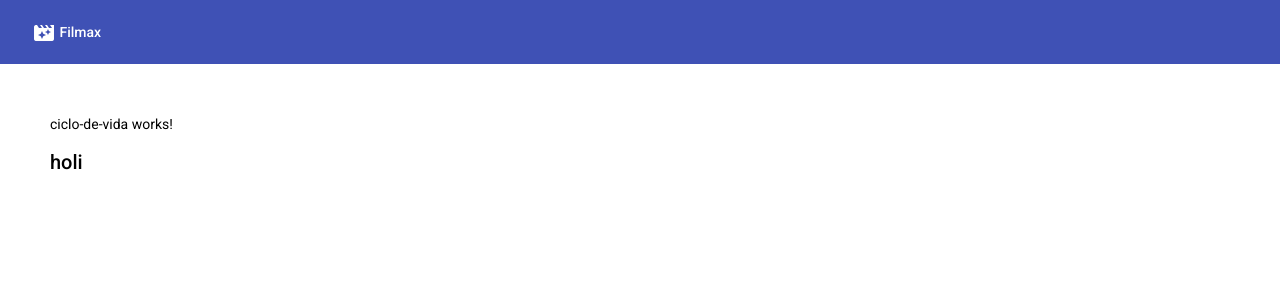
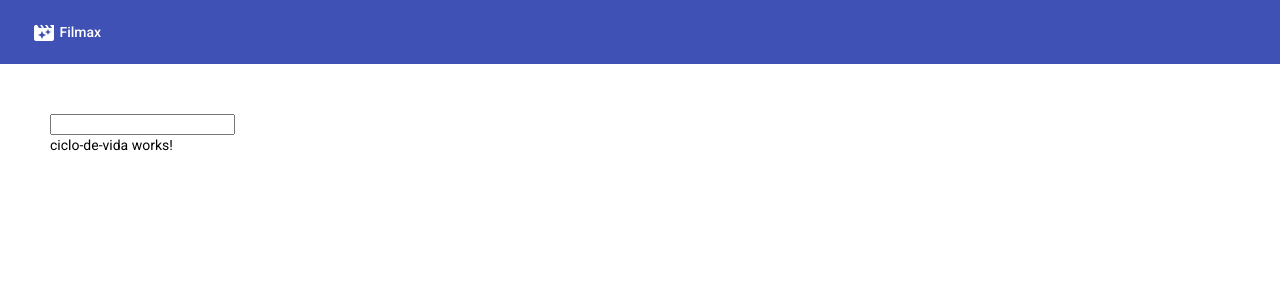
Before and after one commit to GeaSmart/Filmax-frontend, an Angular app: page / in a window 1280 px wide. Shown: the top 300 px of the page. Built offline with nearby package versions, Linux system fonts and the light colour scheme.

Commit message:
testing events

```diff
--- a/src/app/app.component.html
+++ b/src/app/app.component.html
@@ -18,7 +18,8 @@
   <!-- Se le puede pasar opcionalmente los parámetros al componente: maxRating o selectedRating -->
   <!-- <app-rating (rated)="manejarRated($event)"></app-rating> -->
 
-      <app-ciclo-de-vida [titulo]="'holi'"></app-ciclo-de-vida>
+  <input type="text" (input)="manejarTarget($event)">
+      <app-ciclo-de-vida [titulo]="titulo"></app-ciclo-de-vida>
       <!-- <app-ciclo-de-vida></app-ciclo-de-vida> -->
 
 </div>
--- a/src/app/app.component.ts
+++ b/src/app/app.component.ts
@@ -8,6 +8,7 @@ import { Component, OnInit } from '@angular/core';
 export class AppComponent implements OnInit {
   listadoPeliculasCine: any;
   listadoPeliculasEstreno: any;
+  titulo:string='';
 
   ngOnInit(): void {
     setTimeout(() => {
@@ -100,4 +101,8 @@ export class AppComponent implements OnInit {
   manejarRated(voto:number){
     alert(voto);
   }
+
+  manejarTarget(e:any){
+    this.titulo = e.target.value;
+  }
 }
```
